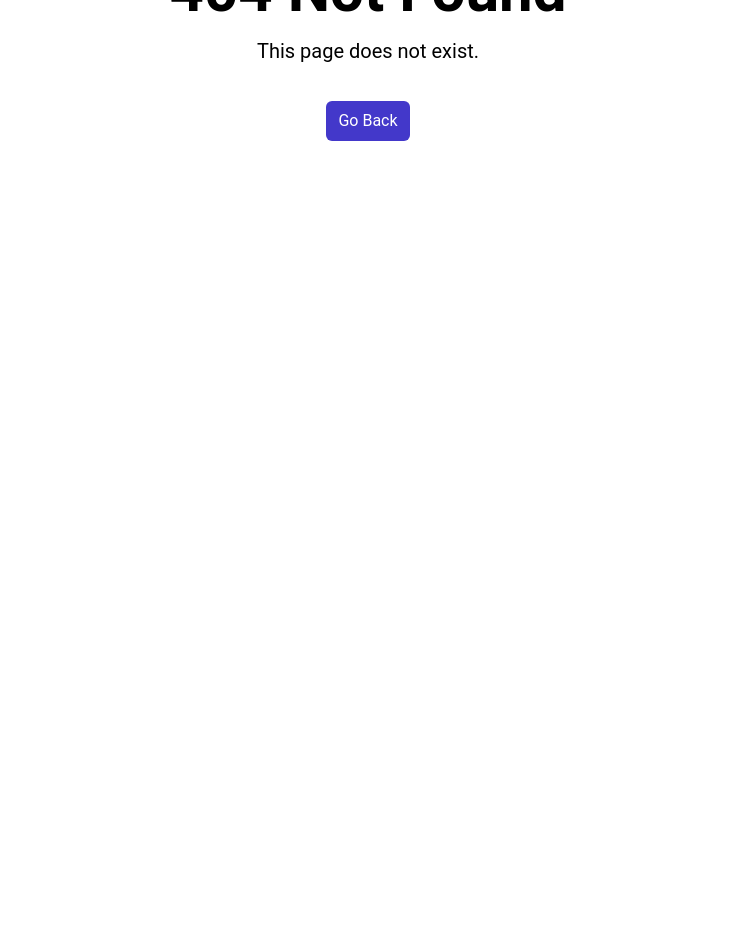
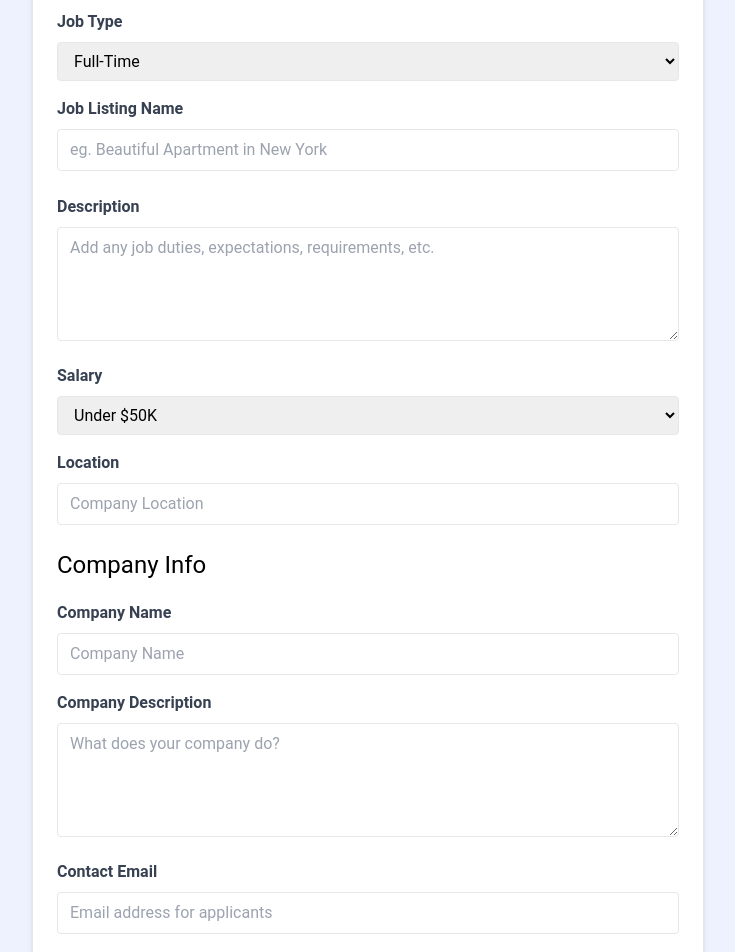
Before and after one commit to AW-2021/react-jobs-project, a React (Vite) app: page /add-job in a window 1280 px wide. Before the commit this address had no page. Shown: the part 260-1212 px from the top of the page, without its empty margins (272-1007 px from the left). Before the commit the page ends 800 px from the top, so only its background shows below. Built offline with nearby package versions, Linux system fonts and the light colour scheme.

Commit message:
Added page HTML to AddJobPage.jsx

```diff
--- a/src/App.jsx
+++ b/src/App.jsx
@@ -9,6 +9,7 @@
 import JobsPage from "./pages/JobsPage";
 import NotFoundPage from "./pages/NotFoundPage";
 import JobPage, { jobLoader } from "./pages/JobPage";
+import AddJobPage from "./pages/AddJobPage";
 
 const router = createBrowserRouter(
   createRoutesFromElements(
@@ -16,6 +17,7 @@
       <Route index element={<HomePage />} />
       <Route path='/jobs' element={<JobsPage />} />
       <Route path='/jobs/:id' element={<JobPage />} loader={jobLoader} />
+      <Route path='/add-job' element={<AddJobPage />} />
       <Route path='*' element={<NotFoundPage />} />
     </Route>
   )
--- a/src/pages/AddJobPage.jsx
+++ b/src/pages/AddJobPage.jsx
@@ -1,7 +1,182 @@
 const AddJobPage = () => {
   return (
-    <div>AddJobPage</div>
-  )
-}
+    <section className="bg-indigo-50">
+      <div className="container m-auto max-w-2xl py-24">
+        <div className="bg-white px-6 py-8 mb-4 shadow-md rounded-md border m-4 md:m-0">
+          <form>
+            <h2 className="text-3xl text-center font-semibold mb-6">Add Job</h2>
+
+            <div className="mb-4">
+              <label for="type" className="block text-gray-700 font-bold mb-2">
+                Job Type
+              </label>
+              <select
+                id="type"
+                name="type"
+                className="border rounded w-full py-2 px-3"
+                required
+              >
+                <option value="Full-Time">Full-Time</option>
+                <option value="Part-Time">Part-Time</option>
+                <option value="Remote">Remote</option>
+                <option value="Internship">Internship</option>
+              </select>
+            </div>
+
+            <div className="mb-4">
+              <label for="title" className="block text-gray-700 font-bold mb-2">
+                Job Listing Name
+              </label>
+              <input
+                type="text"
+                id="title"
+                name="title"
+                className="border rounded w-full py-2 px-3 mb-2"
+                placeholder="eg. Beautiful Apartment in New York"
+                required
+              />
+            </div>
+
+            <div className="mb-4">
+              <label
+                for="description"
+                className="block text-gray-700 font-bold mb-2"
+              >
+                Description
+              </label>
+              <textarea
+                id="description"
+                name="description"
+                className="border rounded w-full py-2 px-3"
+                rows="4"
+                placeholder="Add any job duties, expectations, requirements, etc."
+              ></textarea>
+            </div>
+
+            <div className="mb-4">
+              <label
+                for="salary"
+                className="block text-gray-700 font-bold mb-2"
+              >
+                Salary
+              </label>
+              <select
+                id="salary"
+                name="salary"
+                className="border rounded w-full py-2 px-3"
+                required
+              >
+                <option value="Under $50K">Under $50K</option>
+                <option value="$50K - 60K">$50K - $60K</option>
+                <option value="$60K - 70K">$60K - $70K</option>
+                <option value="$70K - 80K">$70K - $80K</option>
+                <option value="$80K - 90K">$80K - $90K</option>
+                <option value="$90K - 100K">$90K - $100K</option>
+                <option value="$100K - 125K">$100K - $125K</option>
+                <option value="$125K - 150K">$125K - $150K</option>
+                <option value="$150K - 175K">$150K - $175K</option>
+                <option value="$175K - 200K">$175K - $200K</option>
+                <option value="Over $200K">Over $200K</option>
+              </select>
+            </div>
+
+            <div className="mb-4">
+              <label
+                for="location"
+                className="block text-gray-700 font-bold mb-2"
+              >
+                Location
+              </label>
+              <input
+                type="text"
+                id="location"
+                name="location"
+                className="border rounded w-full px-3 py-2 mb-2"
+                placeholder="Company Location"
+                required
+              />
+            </div>
+
+            <h3 className="text-2xl mb-5">Company Info</h3>
+
+            <div className="mb-4">
+              <label
+                for="company"
+                className="block text-gray-700 font-bold mb-2"
+              >
+                Company Name
+              </label>
+              <input
+                type="text"
+                id="company"
+                name="company"
+                className="border rounded w-full px-3 py-2"
+                placeholder="Company Name"
+              />
+            </div>
+
+            <div className="mb-4">
+              <label
+                for="company_description"
+                className="block text-gray-700 font-bold mb-2"
+              >
+                Company Description
+              </label>
+              <textarea
+                id="company_description"
+                name="company_description"
+                className="border rounded w-full py-2 px-3"
+                rows="4"
+                placeholder="What does your company do?"
+              ></textarea>
+            </div>
+
+            <div className="mb-4">
+              <label
+                for="contact_email"
+                className="block text-gray-700 font-bold mb-2"
+              >
+                Contact Email
+              </label>
+              <input
+                type="email"
+                id="contact_email"
+                name="contact_email"
+                className="border rounded w-full px-3 py-2"
+                placeholder="Email address for applicants"
+                required
+              />
+            </div>
+
+            <div className="mb-4">
+              <label
+                for="contact_phone"
+                className="block text-gray-700 font-bold mb-2"
+              >
+                Contact Phone
+              </label>
+              <input
+                type="tel"
+                id="contact_phone"
+                name="contact_phone"
+                className="border rounded w-full px-3 py-2"
+                placeholder="Optional phone for applicants"
+              />
+            </div>
+
+            <div>
+                <button
+                    className="bg-indigo-500 hover:bg-indigo-600 text-white font-bold py-2 px-4 rounded-full w-full focus:outline-none focus:shadow-outline"
+                    type="submit"
+                >
+                    Add Job
+                </button>
+            </div>
+          </form>
+        </div>
+      </div>
+    </section>
+  );
+};
 
 export default AddJobPage;
```
